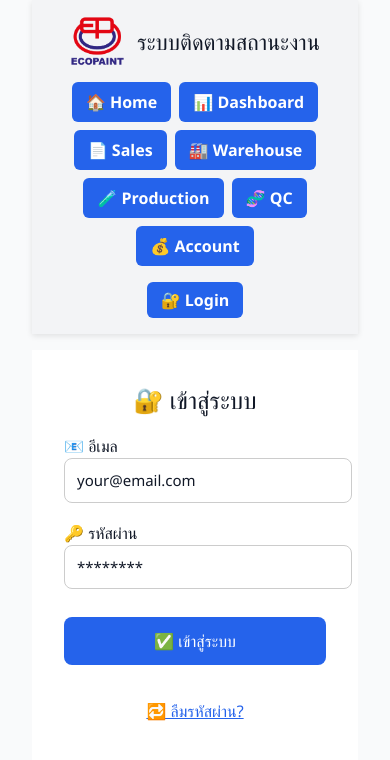
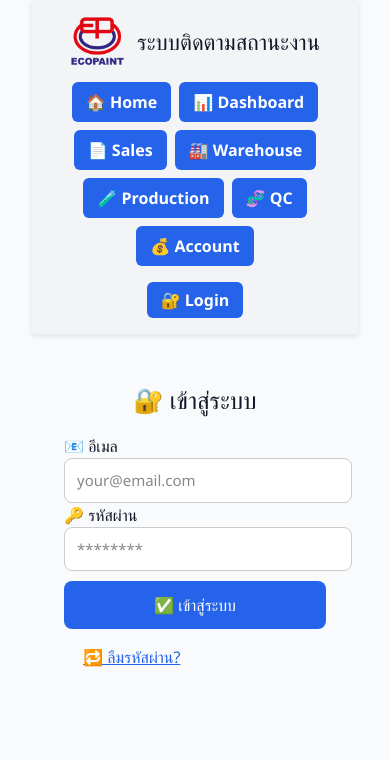
Before and after one commit to AnuGee/ep-production-tracker-v2, a React (Vite) app: page /login in a window 390 px wide. Shown: the top 760 px of the page. Built offline with nearby package versions, Linux system fonts and the light colour scheme; no server answers.

Commit message:
Update Responsive.css

```diff
--- a/src/styles/Responsive.css
+++ b/src/styles/Responsive.css
@@ -2,22 +2,23 @@
 .page-container {
   max-width: 1200px;
   margin: 0 auto;
-  padding: 0 2rem 2rem 2rem;  /* แก้ padding-top: 2rem ➜ 0 */
+  padding: 1.5rem;
   font-family: "Segoe UI", sans-serif;
   box-sizing: border-box;
 }
 
+/* 🧭 ส่วนหัว */
 h1, h2, h3, h4, h5, h6 {
   margin-top: 0;
+  color: #111827;
 }
 
-/* 🧩 กล่องฟอร์มแนวกึ่งกลาง */
+/* 🧩 กล่องฟอร์มกึ่งกลาง */
 .centered-content {
   margin-left: auto;
   margin-right: auto;
 }
 
-/* 🧭 ตรงกลางจอแบบเต็มจอ */
 .fullscreen-center {
   display: flex;
   justify-content: center;
@@ -25,13 +26,21 @@ h1, h2, h3, h4, h5, h6 {
   height: 100vh;
 }
 
-/* 📊 ตารางข้อมูล */
+/* 📊 ตาราง */
+.table-wrapper {
+  width: 100%;
+  max-height: 520px;
+  overflow-y: auto;
+  overflow-x: auto;
+  border: 1px solid #ccc;
+  border-radius: 8px;
+}
+
 .job-table {
   width: 100%;
-  min-width: 1000px; /* เพิ่มเข้าไป */
-  table-layout: auto; /* เพิ่มเข้าไป */
+  min-width: 1000px;
+  table-layout: auto;
   border-collapse: collapse;
-  margin-top: 1rem;
   background-color: #fff;
   box-shadow: 0 0 5px rgba(0, 0, 0, 0.05);
 }
@@ -42,11 +51,19 @@ h1, h2, h3, h4, h5, h6 {
   border-bottom: 1px solid #e5e7eb;
   text-align: left;
   font-size: 14px;
+  color: #111827;
 }
 
-.job-table thead {
+/* ✅ Sticky Header */
+.job-table thead th {
+  position: sticky;
+  top: 0;
   background-color: #f3f4f6;
+  z-index: 10;
+  text-align: left;
   font-weight: bold;
+  border-bottom: 1px solid #ccc;
+  box-shadow: inset 0 -1px 0 #ddd;
 }
 
 /* 🟢 Badge สถานะ */
@@ -73,7 +90,7 @@ h1, h2, h3, h4, h5, h6 {
   color: #111827;
 }
 
-/* 🟦 Filter Bar */
+/* 🔎 Filter Bar */
 .filter-bar {
   display: flex;
   flex-wrap: wrap;
@@ -82,7 +99,6 @@ h1, h2, h3, h4, h5, h6 {
   margin-bottom: 1rem;
 }
 
-/* 🧩 Dropdown/Select */
 select {
   padding: 6px 10px;
   border: 1px solid #ccc;
@@ -90,7 +106,14 @@ select {
   font-size: 14px;
 }
 
-/* 🔁 ปุ่มล้างตัวกรอง */
+.input-box {
+  width: 100%;
+  padding: 10px 12px;
+  border-radius: 8px;
+  border: 1px solid #ccc;
+  font-size: 16px;
+}
+
 .clear-button {
   padding: 6px 12px;
   background-color: #22c55e;
@@ -99,48 +122,6 @@ select {
   border-radius: 8px;
   font-size: 14px;
   cursor: pointer;
-}
-
-/* 📱 Responsive */
-@media (max-width: 768px) {
-  .job-table th,
-  .job-table td {
-    font-size: 12px;
-    padding: 8px;
-  }
-
-  .filter-bar {
-    flex-direction: column;
-    align-items: flex-start;
-  }
-
-  .job-table th,
-  .job-table td {
-    font-size: 12px;
-    padding: 8px;
-  }
-
-  .clear-button,
-  select {
-    width: 100%;
-  }
-}
-
-/* 📝 ฟอร์มกรอกข้อมูล */
-.form-grid {
-  display: grid;
-  gap: 18px;
-  max-width: 600px;
-  margin: 0 auto;
-  margin-top: 20px;
-}
-
-.input-box {
-  width: 100%;
-  padding: 10px 12px;
-  border-radius: 8px;
-  border: 1px solid #ccc;
-  font-size: 16px;
 }
 
 .submit-btn {
@@ -160,17 +141,7 @@ select {
   background-color: #1d4ed8;
 }
 
-/* ✅ Responsive Scrollable Table Wrapper */
-.table-wrapper {
-  width: 100%;
-  overflow-x: auto;
-}
-
-.job-table {
-  min-width: 600px;
-}
-
-/* ✅ ป้องกันเบราว์เซอร์แทรก Dark Mode อัตโนมัติ */
+/* ☁️ ป้องกัน Dark Mode */
 input,
 select,
 textarea {
@@ -184,12 +155,6 @@ textarea::placeholder {
   color: #888 !important;
 }
 
-.clear-button {
-  background-color: #22c55e !important;
-  color: white !important;
-}
-
-/* ✅ Fix ปุ่ม search, dropdown, input ให้ไม่กลืนใน Dark Mode */
 .filter-bar input,
 .filter-bar select {
   background-color: #ffffff !important;
@@ -197,49 +162,12 @@ textarea::placeholder {
   border: 1px solid #ccc !important;
 }
 
-/* ✅ ปรับ Table Header ให้อ่านง่ายใน Dark Mode */
 .job-table thead {
   background-color: #f3f4f6 !important;
   color: #111827 !important;
 }
 
-/* ✨ Fix for Dark Mode */
-body {
-  background-color: #f9fafb; /* พื้นหลังสีอ่อน */
-  color: #111827; /* สีตัวอักษรเข้ม */
-}
-
-.page-container,
-select,
-input,
-.job-table,
-.clear-button {
-  background-color: #ffffff !important;
-  color: #111827 !important;
-}
-
-/* 🔁 ปรับสีฟอนต์ของ Label และหัวข้อในหน้า */
-label,
-h1, h2, h3, h4, h5, h6,
-strong,
-.filter-bar label,
-.job-table th {
-  color: #111827 !important;
-}
-
-/* 🔒 ปุ่ม Login */
-button {
-  color: #111827;
-}
-
-/* 🔹 ป้องกันข้อความสีขาวบนพื้นขาว */
-input::placeholder,
-select option,
-.job-table td {
-  color: #111827 !important;
-}
-
-/* 🔲 Modal Overlay */
+/* 📝 Modal */
 .overlay {
   position: fixed;
   inset: 0;
@@ -250,7 +178,6 @@ select option,
   z-index: 1000;
 }
 
-/* 🧩 Modal Box */
 .modal {
   background: white;
   padding: 2rem;
@@ -262,28 +189,21 @@ select option,
   box-shadow: 0 8px 24px rgba(0, 0, 0, 0.2);
 }
 
-.page-container {
-  max-width: 1200px;
-  margin-left: auto;
-  margin-right: auto;
-  padding: 1.5rem;
+/* 📱 Responsive */
+@media (max-width: 768px) {
+  .job-table th,
+  .job-table td {
+    font-size: 12px;
+    padding: 8px;
+  }
+
+  .filter-bar {
+    flex-direction: column;
+    align-items: flex-start;
+  }
+
+  .clear-button,
+  select {
+    width: 100%;
+  }
 }
-
-.table-wrapper {
-  max-height: 520px;
-  overflow-y: auto;
-  border: 1px solid #ccc;
-  border-radius: 8px;
-}
-
-/* ✅ ทำให้หัวตาราง sticky */
-.job-table thead th {
-  position: sticky;
-  top: 0;
-  background-color: #f3f4f6;
-  z-index: 2;
-  text-align: left;
-  padding: 12px 16px;
-  font-size: 14px;
-  box-shadow: inset 0 -1px 0 #ddd;
-}
```
